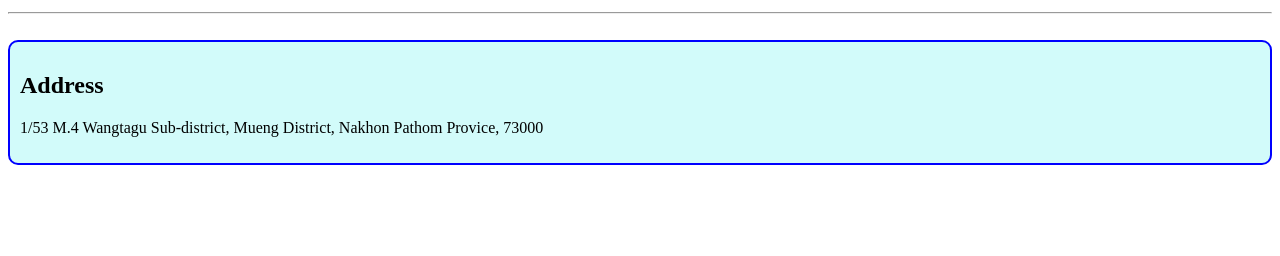
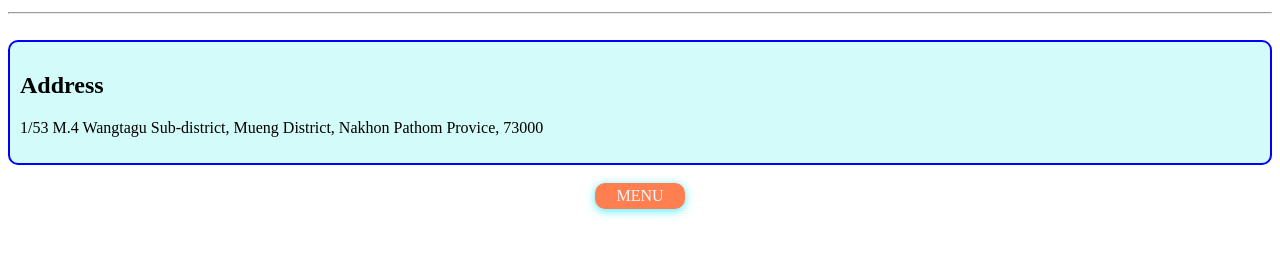
Before and after one commit to aoaae/webBasic6540, a plain HTML site: page index.html in a window 1280 px wide. Shown: the part 146-402 px from the top of the page. Drawn offline with Linux system fonts and the light colour scheme.

Commit message:
edit index.html

```diff
--- a/index.html
+++ b/index.html
@@ -28,6 +28,19 @@
         padding: 10px;
         background-color: #d2fbfa;
       }
+      .menu {
+        background-color: coral;
+        border-radius: 10px;
+        padding: 4px 20px;
+        width: 50px;
+        text-align: center;
+        margin: auto;
+        box-shadow: 0px 2px 10px rgb(80, 235, 255);
+      }
+      a {
+        text-decoration: none;
+        color: aliceblue;
+      }
     </style>
   </head>
   <body>
@@ -41,5 +54,7 @@
       <h2>Address</h2>
       <p>1/53 M.4 Wangtagu Sub-district, Mueng District, Nakhon Pathom Provice, 73000 </p>
     </div>
+    <br>
+    <div class="menu"><a href="6541_01_home.html">MENU</a></div>
   </body>
 </html>
```
